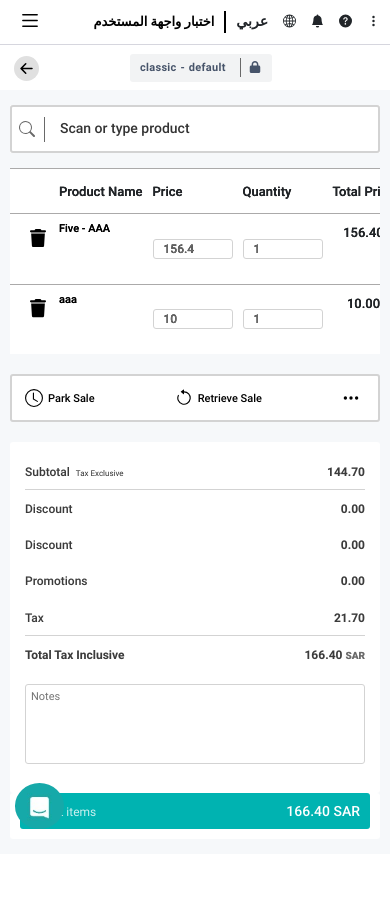
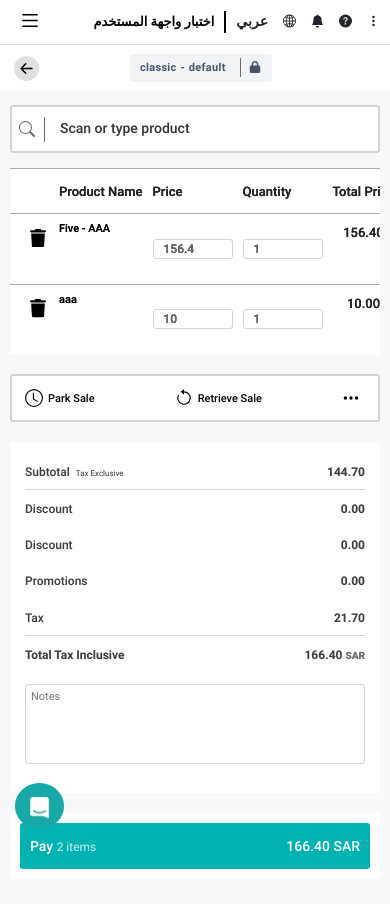
Before and after one commit to Rizwan-Sarwar/rewaa_POS, a plain HTML site: page index.html in a window 390 px wide. Before the commit the page ends 854 px from the top, so only its background shows below. Drawn offline with Linux system fonts and the light colour scheme.

Commit message:
Update stylesheet.css

```diff
--- a/css/stylesheet.css
+++ b/css/stylesheet.css
@@ -815,9 +815,9 @@ tr.discount .box .product-discount p {
 
 .bar-v4 {
     background-color: white;
-    padding: 15px 26px;
+    padding: 15px;
     border-radius: 3px;
-    margin: 0px 0px 0px 10px;
+    margin: 20px 0px 0px 10px;
 }
 
 .bar-v4 a {
@@ -1063,10 +1063,11 @@ svg.arrow-rotate {
         font-weight: 600;
     }
     .bar-v4 {
-        padding: 0px 10px 10px;
+        padding: 10px;
+        margin: 15px 0px 0px 10px;
     }
     .bar-v4 a {
-        padding: 10px 10px;
+        padding: 15px 10px;
         font-size: 15px;
         font-weight: 600;
     }
@@ -1292,14 +1293,11 @@ svg.arrow-rotate {
         margin: 0px 0px 0px 0px;
     }
     .bar-v4 {
-        margin: 0px 0px 0px 0px;
+        margin: 15px 0px 0px 0px;
     }
 }
 
 @media (min-width: 0px) and (max-width: 1024px) {
-    .bar-v4 {
-        margin: 0px 0px 0px 0px;
-    }
     .grid-w4 .box .right p.pera-bold span {
         font-size: 10px;
     }
@@ -1433,8 +1431,12 @@ svg.arrow-rotate {
         font-size: 12px;
         font-weight: 600;
     }
+    .bar-v4 {
+        margin: 20px 0px 10px 0px;
+    }
     .bar-v4 a {
         font-weight: 500;
+        padding: 15px 10px;
     }
     .grid-w4 .box .textarea-wrap textarea {
         height: 80px;
```
